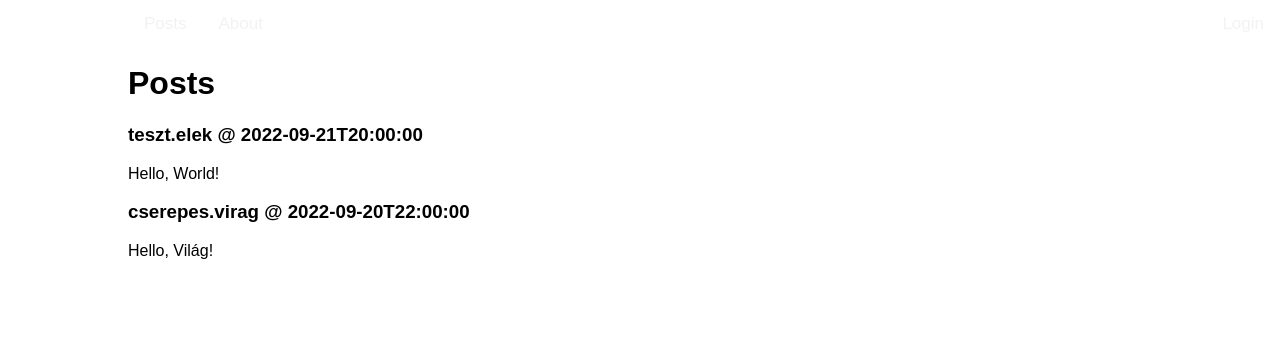
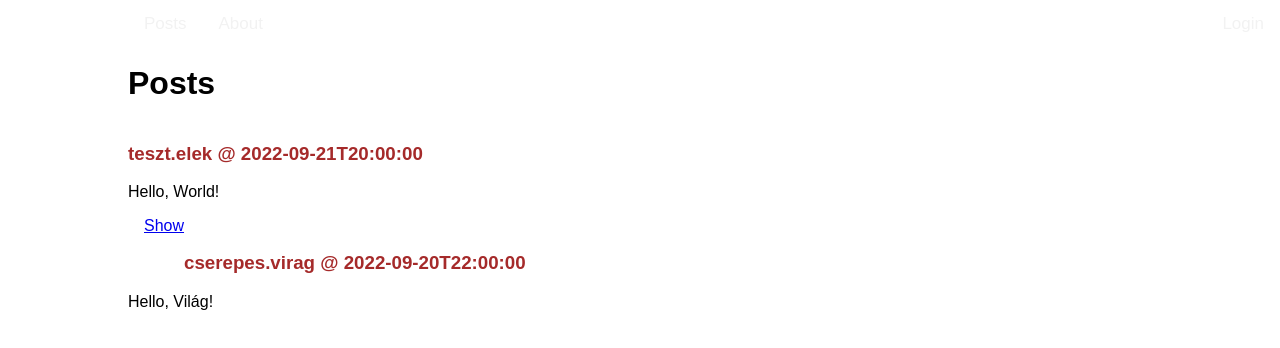
Before and after one commit to kubenetic/social-app-frontend, a Vue app: page / in a window 1280 px wide. Shown: the top 348 px of the page. Built offline with nearby package versions, Linux system fonts and the light colour scheme.

Commit message:
introduce BaseCard component

```diff
--- a/src/components/posts/SinglePost.vue
+++ b/src/components/posts/SinglePost.vue
@@ -1,13 +1,30 @@
 <template>
-  <div class="single-post">
-    <h3>{{ postTitle }}</h3>
-    <p>{{ post.post }}</p>
-  </div>
+  <base-card v-bind:expandable="post.comments && post.comments.length > 0">
+    <template v-slot:header>
+      <h3>{{ postTitle }}</h3>
+    </template>
+
+    <template v-slot:default>
+      {{ post.post }}
+    </template>
+
+    <template v-slot:footer>
+      <base-card
+        v-for="comment in post.comments"
+        v-bind:key="comment.id"
+        v-bind:expandable="false">
+        {{ comment.post }}
+      </base-card>
+    </template>
+  </base-card>
 </template>
 
 <script>
+import BaseCard from '@/components/ui/BaseCard'
+
 export default {
   name: 'SinglePost',
+  components: { BaseCard },
   computed: {
     postTitle: function () {
       return `${this.post.user} @ ${this.post.date}`
--- /dev/null
+++ b/src/components/ui/BaseCard.vue
@@ -0,0 +1,75 @@
+<template>
+  <header v-if="$slots.header">
+    <slot name="header"></slot>
+  </header>
+  <slot></slot>
+  <footer v-if="$slots.footer && expandable">
+    <a href="#"
+       v-on:click.prevent="toggleDetails"
+       class="footer-elements">{{ message }}</a>
+    <slot name="footer" v-if="expanded"></slot>
+  </footer>
+</template>
+
+<script>
+export default {
+  computed: {
+    message: function () {
+      if (!this.expanded) {
+        return 'Show'
+      } else {
+        return 'Hide'
+      }
+    }
+  },
+  data: function () {
+    return {
+      expanded: false
+    }
+  },
+  methods: {
+    toggleDetails: function () {
+      this.expanded = !this.expanded
+    }
+  },
+  name: 'BaseCard',
+  props: {
+    expandable: {
+      type: Boolean,
+      default: false
+    }
+  }
+}
+</script>
+
+<style scoped>
+.right-icon {
+  float: right;
+  margin: 2rem auto;
+  border-radius: 12px;
+}
+
+.footer-elements {
+  display: flex;
+  float: left;
+}
+
+header {
+  display: flex;
+  justify-content: space-between;
+  align-items: center;
+  color: brown;
+}
+
+div {
+  margin: 2rem auto;
+  max-width: 50rem;
+  border-radius: 12px;
+  box-shadow: 0 2px 8px rgba(0, 0, 0, 0.26);
+  padding: 1rem;
+}
+
+footer {
+  padding: 1rem;
+}
+</style>
--- a/src/views/PostsView.vue
+++ b/src/views/PostsView.vue
@@ -2,7 +2,7 @@
   <div class="posts">
     <h1>Posts</h1>
     <post-list
-      v-bind:posts="posts" />
+      v-bind:posts="posts"/>
   </div>
 </template>
 
@@ -19,7 +19,21 @@ export default {
           id: 1,
           user: 'teszt.elek',
           date: '2022-09-21T20:00:00',
-          post: 'Hello, World!'
+          post: 'Hello, World!',
+          comments: [
+            {
+              id: 3,
+              user: 'Nostradamus',
+              date: '2022-09-22T09:11:30',
+              post: 'Nice quote!'
+            },
+            {
+              id: 4,
+              user: 'Shakespeare',
+              date: '2022-09-22T08:15:45',
+              post: 'Really nice quote!'
+            }
+          ]
         },
         {
           id: 2,
```
